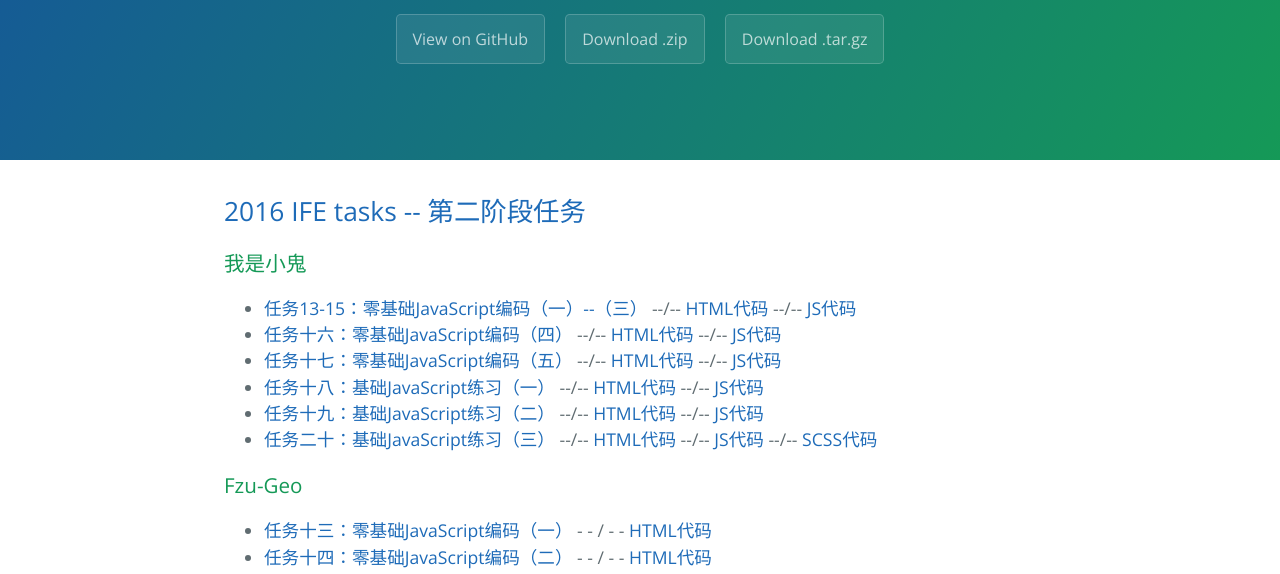
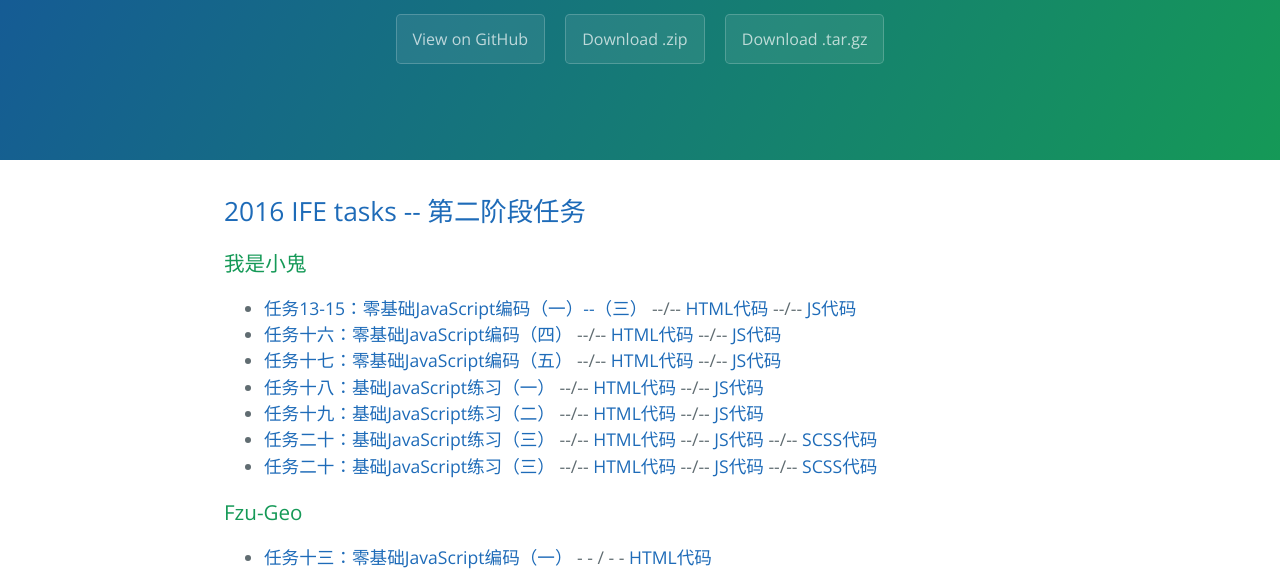
Before and after one commit to angelzou/2016-ife-tasks, a website: page index.html in a window 1280 px wide. Shown: the part 176-750 px from the top of the page. Drawn offline with nearby package versions, Linux system fonts and the light colour scheme.

Commit message:
任务21

```diff
--- a/index.html
+++ b/index.html
@@ -53,6 +53,11 @@
           --/-- <a href="https://github.com/angelzou/2016-ife-tasks/tree/gh-pages/task2/assets/angelzou/js/task-20.js">JS代码</a>
           --/-- <a href="https://github.com/angelzou/2016-ife-tasks/tree/gh-pages/task2/sass/task-20.scss">SCSS代码</a>
           </li>
+          <li><a target="blank" href="./task2/angelzou/task-21.html">任务二十：基础JavaScript练习（三）</a>
+          --/-- <a href="https://github.com/angelzou/2016-ife-tasks/blob/gh-pages/task2/angelzou/task-21.html" target="blank">HTML代码</a>
+          --/-- <a href="https://github.com/angelzou/2016-ife-tasks/tree/gh-pages/task2/assets/angelzou/js/task-21.js">JS代码</a>
+          --/-- <a href="https://github.com/angelzou/2016-ife-tasks/tree/gh-pages/task2/sass/task-21.scss">SCSS代码</a>
+          </li>
         </ul>
       </article>
       <article>
```
